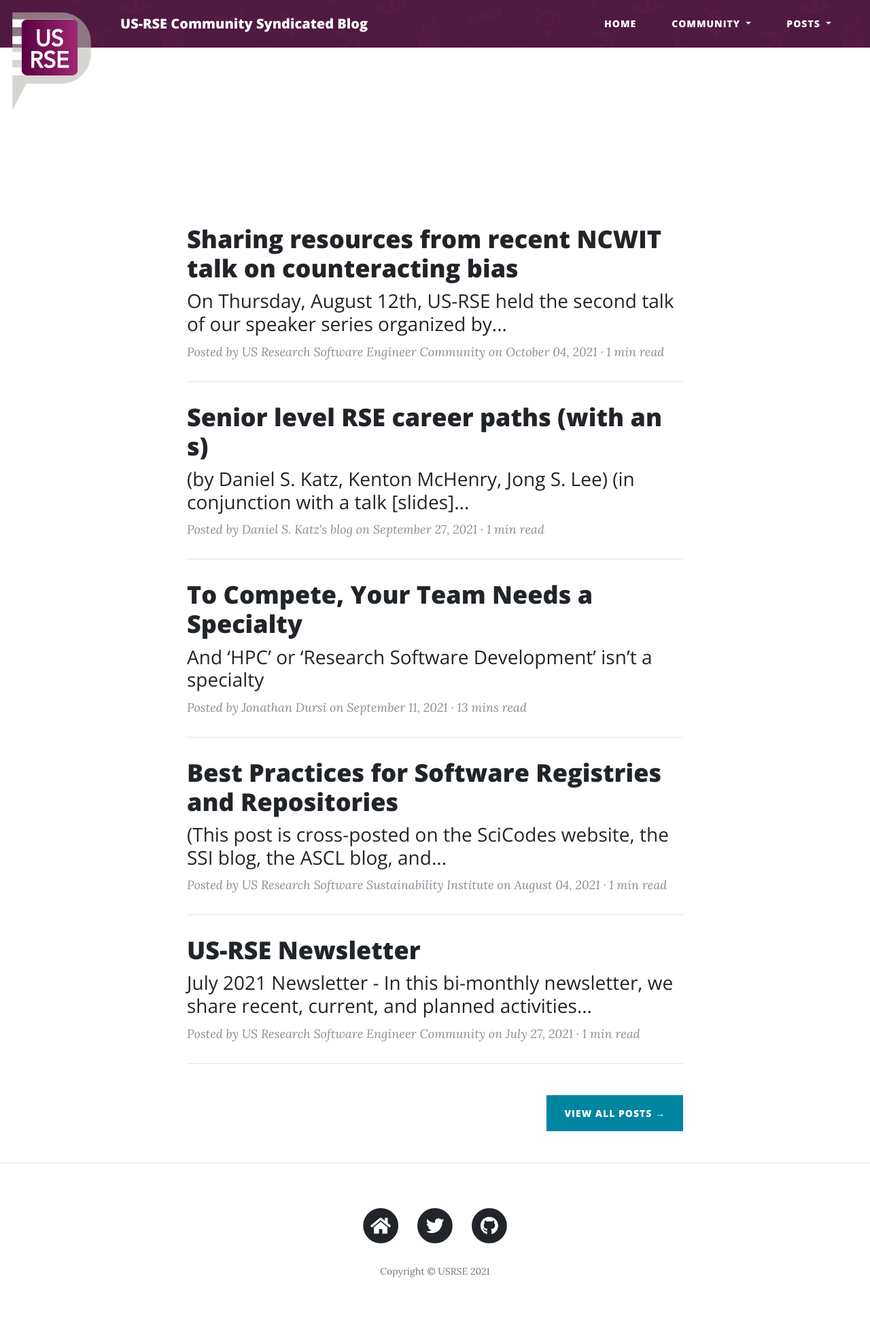
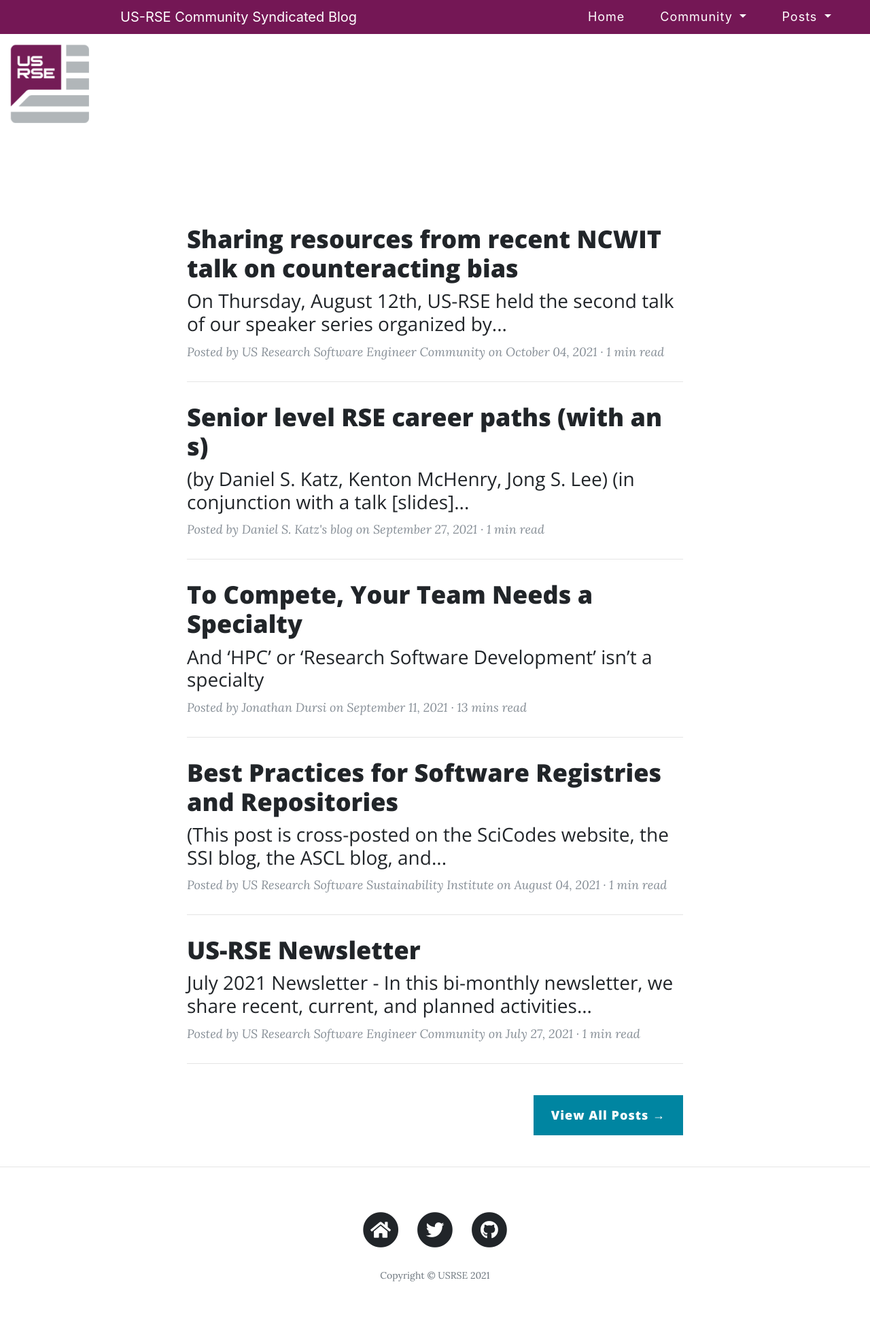
Before and after one commit to USRSE/blog, a Jekyll site: the page built from pages/index.md, in a window 1280 px wide. Shown: the whole page at 68% size. Built offline with Jekyll 4.4.1, drawn with Linux system fonts in a browser that asks for light colours; nearby versions of some CDN libraries.

Commit message:
updating site branding to new logo and colors (#37)
Signed-off-by: vsoch <vsoch@users.noreply.github.com>
Co-authored-by: vsoch <vsoch@users.noreply.github.com>

```diff
--- a/_includes/navbar.html
+++ b/_includes/navbar.html
@@ -1,7 +1,7 @@
 <!-- Navigation, see links in _config.yml-->
 <nav class="navbar navbar-expand-lg navbar-light fixed-top navbar-custom" id="mainNav">
   <div class="container-fluid">
-   <a class="navbar-brand navbar-brand-logo" href="https://us-rse.org"><img id="logo" alt="logo" src="{{ site.baseurl }}/assets/img/logo-transparent.svg" style="width:150px"></a>
+   <a class="navbar-brand navbar-brand-logo" href="https://us-rse.org/blog"><img id="logo" alt="logo" src="{{ site.baseurl }}/assets/img/main_logo_transparent.png" style="height: 180px; padding-top: 65px; padding-left: 15px"></a>
       <a class="navbar-brand" href="{{"/" | relative_url }}">{{ site.title | escape }}
       </a>
     <button class="navbar-toggler navbar-toggler-right" type="button" data-toggle="collapse" data-target="#navbarResponsive" aria-controls="navbarResponsive" aria-expanded="false" aria-label="Toggle navigation">
--- a/assets/main.css
+++ b/assets/main.css
@@ -74,29 +74,38 @@
   top: 1px !important;}
 }
 
+@media only screen and (max-width: 992px) {
+  #logo {display: none;}
+}
+
 #mainNav {
   position: absolute;
   border-bottom: 1px solid #e9ecef;
-  background-image: url("img/rse-transport-light.png") !important;
+  background-color: #741755 !important;
+  height: 50px;
   font-family: 'Open Sans', 'Helvetica Neue', Helvetica, Arial, sans-serif; }
   #mainNav .btn {
-    color: white;}
+    color: white;
+    font-weight: 400;
+    font-family: -apple-system,BlinkMacSystemFont,"Roboto","Segoe UI","Helvetica Neue","Lucida Grande",Arial,sans-serif;
+  }
   #mainNav .btn-default {
     color: black;}
   #mainNav .navbar-brand {
-    font-weight: 800;
-    color: white; }
+    color: white;
+    font-weight: 400;
+    font-family: -apple-system,BlinkMacSystemFont,"Roboto","Segoe UI","Helvetica Neue","Lucida Grande",Arial,sans-serif;
+  }
   #mainNav .navbar-toggler {
-    font-size: 12px;
+    font-size: 18px;
     font-weight: 800;
     padding: 13px;
-    text-transform: uppercase;
     color: white; }
   #mainNav .navbar-nav > li.nav-item > a {
-    font-size: 12px;
+    font-size: 18px;
     font-weight: 800;
     letter-spacing: 1px;
-    text-transform: uppercase; }
+  }
   @media only screen and (min-width: 992px) {
     #mainNav {
       border-bottom: 1px solid transparent;
@@ -310,11 +319,10 @@
     text-align: center; }
 
 .btn {
-  font-size: 14px;
+  font-size: 18px;
   font-weight: 800;
   padding: 15px 25px;
   letter-spacing: 1px;
-  text-transform: uppercase;
   border-radius: 0;
   font-family: 'Open Sans', 'Helvetica Neue', Helvetica, Arial, sans-serif; }
 
```
Also changed, not shown: assets/img/favicon/favicon.ico, assets/img/main_logo_transparent.png (added).
